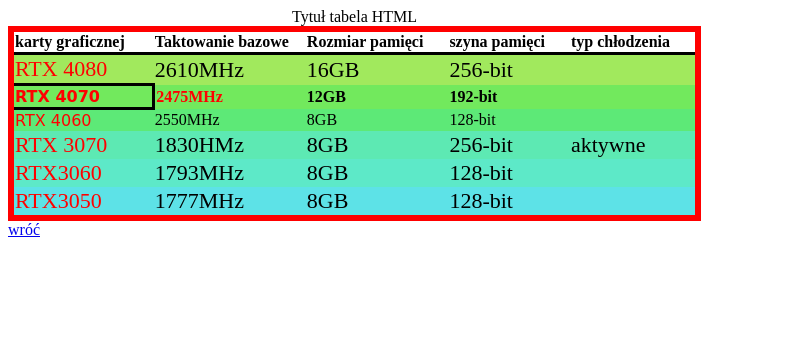
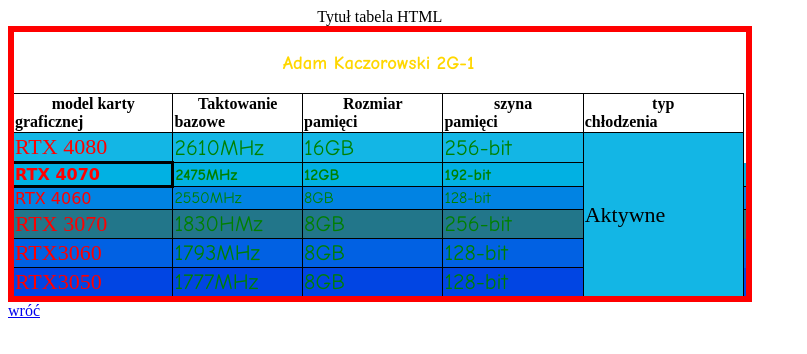
Before and after one commit to AdamKaczorowski938/AdamKaczorowski938.github.io, a plain HTML site: page Tabela_Kaczorowski.html in a window 1280 px wide. Shown: the whole page, without its empty margins (0-807 px from the left). Drawn offline with Linux system fonts and the light colour scheme.

Commit message:
Update Tabela_Kaczorowski.html

```diff
--- a/Tabela_Kaczorowski.html
+++ b/Tabela_Kaczorowski.html
@@ -4,71 +4,72 @@
         <meta charset="utf-8">
         <title>Tabela Kaczorowski</title>
  <meta charset="UTF-8">
- <title>Tabela HTML wykonanie Kaczorowski 2Gg1</title>
+ <title> tabelka html</title>
 </head>
 <body>
+
 <table style="red:background-color: #E9E95D;border:6px solid red;border-collapse: collapse;">
 <!—szerokość obramowania 6px dla tabeli, styl obramowania -->
  <caption>Tytuł tabela HTML</caption>
 <!—tytuł tabeli -->
  <thead>
- <tr style="border:3px solid black;border-collapse: collapse;">
-<!—obramowanie wiersza -->
-	<th>karty
-	graficznej &nbsp;&nbsp;&nbsp;&nbsp;&nbsp;&nbsp; </th>
-	<th>Taktowanie bazowe &nbsp;&nbsp;&nbsp; </th>
-	<th>Rozmiar pamięci	&nbsp;&nbsp;&nbsp;&nbsp;&nbsp;</th>
-	<th>szyna pamięci	&nbsp;&nbsp;&nbsp;&nbsp;&nbsp;</th>
-	<th>typ chłodzenia	&nbsp;&nbsp;&nbsp;&nbsp;&nbsp;</th>
+
+    <td colspan="5" id="tabletitle" style="text-align: center; background-color:#a9f2ff color:black"><font color=gold ; face="Comic Sans MS"><h3>Adam Kaczorowski 2G-1</h3></font></td>
+ <tr style=":3px solid black;border-collapse: collapse;">
+	<th style="border:1px solid black;border-collapse: collapse;">model karty <br>graficznej &nbsp;&nbsp;&nbsp;&nbsp;&nbsp;&nbsp;&nbsp;&nbsp;&nbsp;&nbsp;&nbsp;&nbsp;&nbsp;&nbsp;&nbsp;&nbsp;&nbsp;&nbsp;&nbsp;&nbsp;&nbsp; </th>
+	<th style="border:1px solid black;border-collapse: collapse;">Taktowanie<br> bazowe &nbsp;&nbsp;&nbsp;&nbsp;&nbsp;&nbsp;&nbsp;&nbsp;&nbsp;&nbsp;&nbsp;&nbsp;&nbsp;&nbsp;&nbsp;&nbsp;&nbsp;&nbsp; </th>
+	<th style="border:1px solid black;border-collapse: collapse;">Rozmiar<br> pamięci	&nbsp;&nbsp;&nbsp;&nbsp;&nbsp;&nbsp;&nbsp;&nbsp;&nbsp;&nbsp;&nbsp;&nbsp;&nbsp;&nbsp;&nbsp;&nbsp;&nbsp;&nbsp;&nbsp;&nbsp;</th>
+	<th style="border:1px solid black;border-collapse: collapse;">szyna <br>pamięci	&nbsp;&nbsp;&nbsp;&nbsp;&nbsp;&nbsp;&nbsp;&nbsp;&nbsp;&nbsp;&nbsp;&nbsp;&nbsp;&nbsp;&nbsp;&nbsp;&nbsp;&nbsp;&nbsp;&nbsp;</th>
+	<th style="border:1px solid black;border-collapse: collapse;">typ <br>chłodzenia	&nbsp;&nbsp;&nbsp;&nbsp;&nbsp;&nbsp;&nbsp;&nbsp;&nbsp;&nbsp;&nbsp;&nbsp;&nbsp;&nbsp;&nbsp;&nbsp;&nbsp;&nbsp;&nbsp;&nbsp;</th>
 	</tr>
  </thead>
  <tbody>
- <tr style="background-color: #A1E95D;: Comic Sans; MS;font-size: 22px;">
+ <tr style="background-color: #13b6e5;: Comic Sans; MS;font-size: 22px;">
 <!—zdefiniowanie rodzaju czcionki oraz jej wielkości -->
-	<td><font color=red>RTX 4080</font></td>
-	<td>2610MHz</td>
-	<td>16GB</td>
-	<td>256-bit</td>
-	<td></td>
+	<td style="border: 1px solid black;border-collapse: collapse;"><font color=red>RTX 4080</font></td>
+	<td style="border:1px solid black;border-collapse: collapse;"><font color="green"; face="Comic Sans MS">2610MHz</td>
+	<td style="border:1px solid black;border-collapse: collapse;"><font color="green"; face="Comic Sans MS">16GB</td>
+	<td style="border:1px solid black;border-collapse: collapse;"><font color="green"; face="Comic Sans MS">256-bit</td>
+	<td style="border:1px solid black;border-collapse: collapse;" rowspan="6">Aktywne</td></font>
  </tr>
- <tr style="background-color: #72E95D;: green;font-weight: bold;">
+ <tr style="background-color: #01b1e3;: green;font-weight: bold;">
 <!—kolor czcionki oraz jej pogrubienie -->
  <td style="border:3px solid black;border-collapse: collapse;">
  <font face="ComicSansMS" color=red>RTX 4070</font></td>
-	<td><font color=red>2475MHz</font></td>
-	<td>12GB</td>
-	<td>192-bit</td>
+	<td style="border:1px solid black;border-collapse: collapse;"><font color="green"; face="Comic Sans MS">2475MHz</td>
+	<td style="border:1px solid black;border-collapse: collapse;"><font color="green"; face="Comic Sans MS">12GB</td>
+	<td style="border:1px solid black;border-collapse: collapse;"><font color="green"; face="Comic Sans MS">192-bit</td>
 	<td></td>
  </tr>
- <tr style="background-color: #5DE977;">
+ <tr style="background-color: #0183e3;">
 <!—tło wiersza -->
-	<td><font face="ComicSansMS" color=red>RTX 4060</td>
-	<td>2550MHz</td>
-	<td>8GB</td>
-	<td>128-bit</td>
+	<td style="border:1px solid black;border-collapse: collapse;"><font face="ComicSansMS" color=red>RTX 4060</td>
+	<td style="border:1px solid black;border-collapse: collapse;"><font color="green"; face="Comic Sans MS">2550MHz</td>
+	<td style="border:1px solid black;border-collapse: collapse;"><font color="green"; face="Comic Sans MS">8GB</td>
+	<td style="border:1px solid black;border-collapse: collapse;"><font color="green"; face="Comic Sans MS">128-bit</td>
+	<td style="border:1px solid black;border-collapse: collapse;"></td>
+	</font>
+	 <tr style="background-color: #22768a;:Comic Sans MS;font-size:22px">
+<!—zdefiniowanie rodzaju czcionki oraz jej wielkości -->
+	<td style="border:1px solid black;border-collapse: collapse;"><font color=red>RTX 3070</font></td>
+	<td style="border:1px solid black;border-collapse: collapse;"><font color="green"; face="Comic Sans MS">1830HMz</td>
+	<td style="border:1px solid black;border-collapse: collapse;"><font color="green"; face="Comic Sans MS">8GB</td>
+	<td style="border:1px solid black;border-collapse: collapse;"><font color="green"; face="Comic Sans MS">256-bit</td>
 	<td></td>
-	</font>
-	 <tr style="background-color: #5DE9B3;:Comic Sans MS;font-size:22px">
+	 <tr style="background-color: #0161e3;:Comic Sans MS;font-size: 22px;">
 <!—zdefiniowanie rodzaju czcionki oraz jej wielkości -->
-	<td><font color=red>RTX 3070</font></td>
-	<td>1830HMz</td>
-	<td>8GB</td>
-	<td>256-bit</td>
-	<td>aktywne</td>
-	 <tr style="background-color: #5DE9C8;:Comic Sans MS;font-size: 22px;">
-<!—zdefiniowanie rodzaju czcionki oraz jej wielkości -->
-	<td><font color=red>RTX3060</font></td>
-	<td>1793MHz</td>
-	<td>8GB</td>
-	<td>128-bit</td>
+	<td style="border:1px solid black;border-collapse: collapse;"><font color=red>RTX3060</font></td>
+	<td style="border:1px solid black;border-collapse: collapse;"><font color="green"; face="Comic Sans MS">1793MHz</td>
+	<td style="border:1px solid black;border-collapse: collapse;"><font color="green"; face="Comic Sans MS">8GB</td>
+	<td style="border:1px solid black;border-collapse: collapse;"><font color="green"; face="Comic Sans MS">128-bit</td>
 	<td></td>
  </tr>
-	 <tr style="background-color: #5DE2E7;Comic Sans MS;font-size: 22px;">
+	 <tr style="background-color: #0145e3;Comic Sans MS;font-size: 22px;">
 <!—zdefiniowanie rodzaju czcionki oraz jej wielkości -->
-	<td><font face=Comic Sans MS color=red>RTX3050</td>
-	<td>1777MHz</td>
-	<td>8GB</td>
-	<td>128-bit</td>
+	<td style="border:1px solid black;border-collapse: collapse;"><font face=Comic Sans MS color=red>RTX3050</td>
+	<td style="border:1px solid black;border-collapse: collapse;"><font color="green"; face="Comic Sans MS">1777MHz</td>
+	<td style="border:1px solid black;border-collapse: collapse;"><font color="green"; face="Comic Sans MS">8GB</td>
+	<td style="border:1px solid black;border-collapse: collapse;"><font color="green"; face="Comic Sans MS">128-bit</td>
 	<td></td>
 	</font>
  </tr>
```
